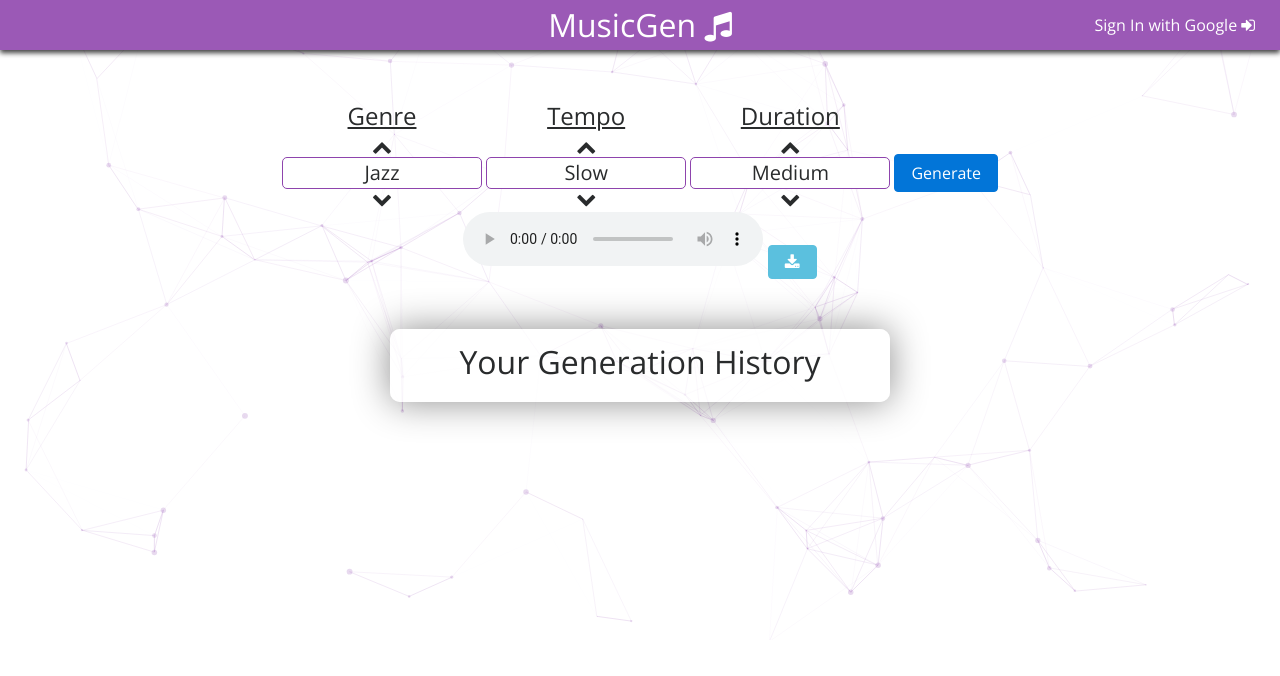
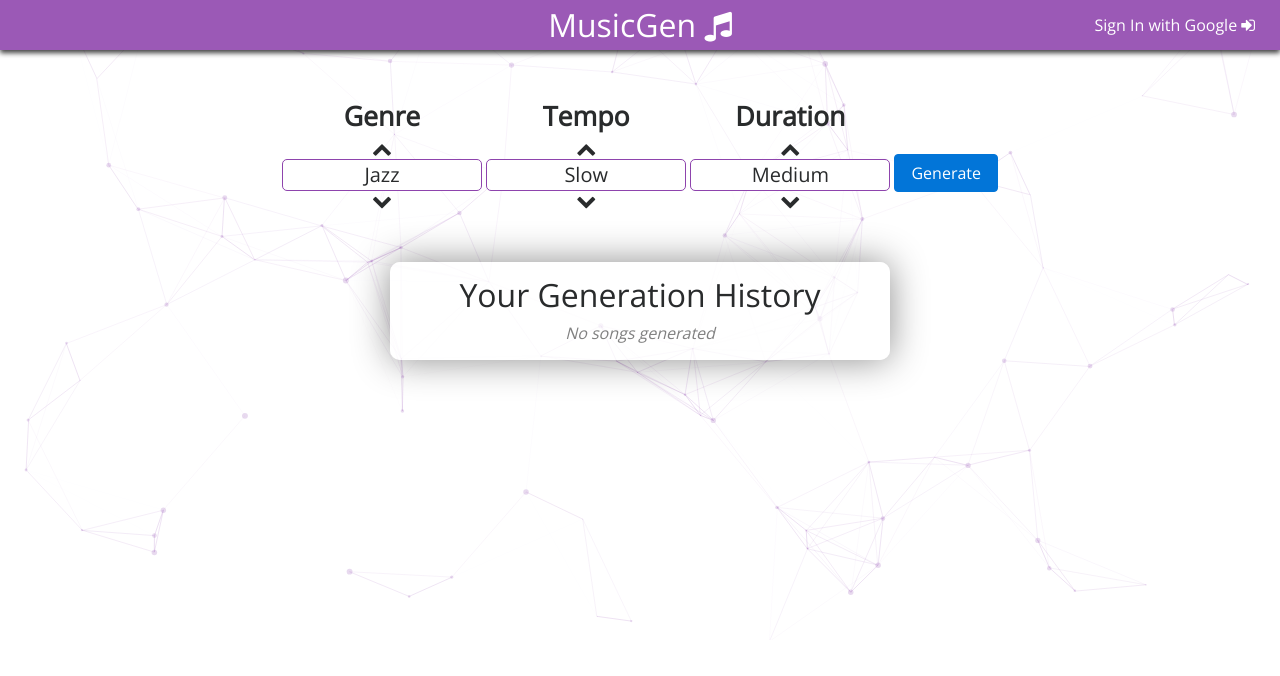
Before and after one commit to 4398-mg/web_app, a Flask app: template app/templates/index.html in a window 1280 px wide. Shown: the top 676 px of the page. Run offline with Flask 2, Linux system fonts and the light colour scheme; the template is opened without the code that fills it: most values are stand-ins (such as "Sample title", 1, 10 or a date in 2020); parts of the project's set-up code (start-up, migrations or seed data) failed here and were passed over; some libraries are stand-ins or nearby versions.

Commit message:
minor tweaks to history styles and song generation interactions

```diff
--- a/app/static/js/main.js
+++ b/app/static/js/main.js
@@ -49,9 +49,36 @@ $(document).ready(function () {
             "duration": duration
         }
 
-        request('POST', 'http://3.16.26.98:1337/echo', { json: paramsObj }).done((res) => {
+        request('POST', 'http://localhost:1338/generate_song', { json: paramsObj }).done((res) => {
             console.log('success');
-            console.log(res.getBody());
+            let respObj = JSON.parse(res.getBody());
+
+            let historyObj = `
+                <li class="history-entry">
+                    <div>
+                        ${respObj.song_name}
+                        <a href="${respObj.location}" class="download-song"
+                           download="">
+                            <i class="fa fa-download"></i>
+                        </a>
+                        <span class="song-ts">
+                            Generated on
+                            ${moment(respObj.timestamp).format('MMMM Do YYYY, [at] h:mm a')}
+                        </span>
+
+                    </div>
+                    <div>
+                        <audio controls>
+                            <source src="${respObj.location}" type="audio/mpeg">
+                            Could not find Audio Resource.
+                        </audio>
+                    </div>
+                </li>`;
+
+            $('#empty-history').hide();
+            $('.history-contents').prepend(historyObj);
+
+
         });
 
         event.preventDefault();
--- a/app/static/stylesheets/main.css
+++ b/app/static/stylesheets/main.css
@@ -65,7 +65,8 @@ body {
 }
 
 .multi-choice-cycle h4 {
-    text-decoration: underline;
+    font-weight: bold;
+    font-size: 20pt;
 }
 
 .cycle-up:hover,
@@ -142,3 +143,32 @@ body {
     border-bottom: 1px solid lightgrey;
     list-style: none;
 }
+
+.download-song{
+    float: right;
+    vertical-align: top;
+}
+
+.history-entry{
+    margin-top: 5px;
+    margin-bottom: 5px;
+}
+
+#empty-history{
+    font-style: italic;
+    color: grey;
+    margin: 0 auto;
+}
+
+audio{
+    width: 100%;
+    height: 25px;
+    margin-bottom: 5px;
+}
+
+.song-ts{
+    color: grey !important;
+    font-style: italic;
+    display: block;
+    font-size: .9em;
+}
--- a/app/templates/index.html
+++ b/app/templates/index.html
@@ -8,7 +8,6 @@
   <link href="https://fonts.googleapis.com/css?family=Open+Sans" rel="stylesheet">
   <link rel="icon" href="{{ url_for('static', filename='img/favicon.ico') }}" type="image/x-icon" />
   <link rel="stylesheet" type="text/css" href="{{ url_for('static', filename='stylesheets/main.css') }}">
-  <script src="https://cdnjs.cloudflare.com/ajax/libs/then-request/2.2.0/request.min.js"></script>
 </head>
 
 <div id="particles-js"></div>
@@ -70,32 +69,19 @@
       </div>
     </form>
 
-    <span id="media-viewer">
-      <audio controls>
-        <source src="{{ url_for('static', filename='SampleAudio_0.4mb.mp3') }}" type="audio/mpeg">
-        Could not find Audio Resource.
-      </audio>
-      <a href="{{ url_for('static', filename='SampleAudio_0.4mb.mp3') }}">
-        <button id="download-button" class="btn btn-info">
-          <i class="fa fa-download"></i>
-        </button>
-      </a>
-    </span>
-
     <div class="history-wrapper center-block list-group" id="song-history-list">
       <h2>Your Generation History</h2>
-      <!--
-      <li><a href="#">Song 1 - February 1st, 2019 at 5:54pm</a></li>
-      <li><a href="#">Song 2 - February 2nd, 2019 at 6:21pm</a></li>
-      <li><a href="#">Song 3 - February 4th, 2019 at 2:12pm</a></li>
-      <li><a href="#">Song 4 - February 5th, 2019 at 9:44am</a></li>
-      <li><a href="#">Song 5 - February 6th, 2019 at 9:32pm</a></li>
-    -->
+      <div class="history-contents">
 
+      </div>
+      <span id="empty-history">No songs generated</span>
     </div>
   </div>
 </body>
 <footer>
+  <script src="https://cdnjs.cloudflare.com/ajax/libs/then-request/2.2.0/request.min.js"></script>
+  <script src="https://momentjs.com/downloads/moment.min.js"></script>
+
   <script>
     var api_url = "{{ app.config['API_URL'] }}";
   </script>
```
